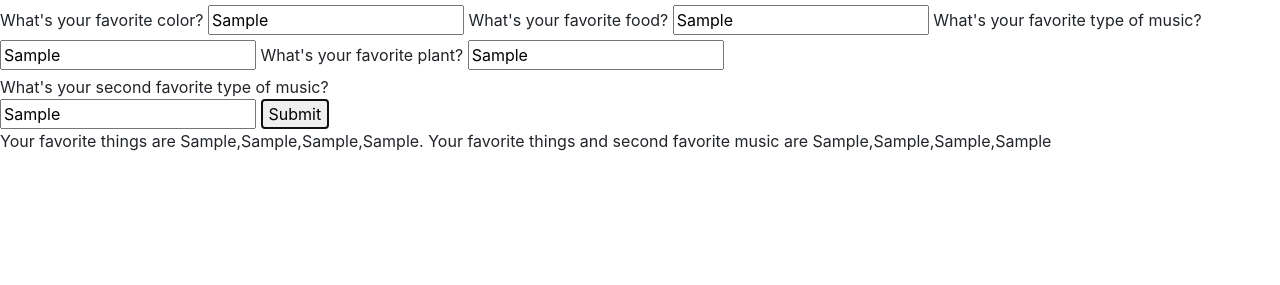
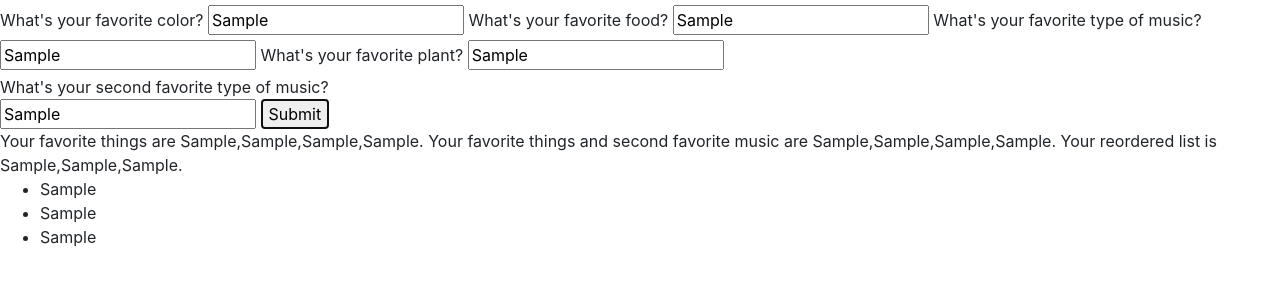
Before and after one commit to elizasohn/fave-things, a plain HTML site: page index.html in a window 1280 px wide. Both pictures are taken after typing "Sample", "Sample", "Sample", "Sample", "Sample" into the empty fields and a click on the button "Submit". Shown: the part 51-336 px from the top of the page. Drawn offline with Linux system fonts and the light colour scheme.

Commit message:
push array objects into new array, display as list items in ul

```diff
--- a/index.html
+++ b/index.html
@@ -25,7 +25,12 @@
         <button type="submit">Submit </button>
 
       <div class="end">
-        Your favorite things are <span class="result"></span>. Your favorite things and second favorite music are <span class="result2"</span>.
+        Your favorite things are <span class="result"></span>. Your favorite things and second favorite music are <span class="result2"></span>. Your reordered list is <span class="result3"></span>.
+          <ul>
+            <li class="li1"></li>
+            <li class="li2"></li>
+            <li class="li3"></li>
+          </ul>
       </div>
 
 
--- a/js/scripts.js
+++ b/js/scripts.js
@@ -8,14 +8,27 @@ $(document).ready(function(){
     var music = $("#musicInput").val();
     var plant = $("#plantInput").val();
     var music2 = $("#musicInput2").val();
+
     var inputArray = [color, food, music, plant];
-    console.log(inputArray)
     var newArray = inputArray.slice()
+
     newArray.splice(2, 1, music2);
-    console.log(newArray)
+    var anotherArray = [];
+    anotherArray.push(inputArray[1]);
+    anotherArray.push(inputArray[0]);
+    anotherArray.push(inputArray[2]);
+
     var output = $(".result").text(inputArray);
     var output2 = $(".result2").text(newArray);
+    var output3 = $(".result3").text(anotherArray);
+    var list1 = $(".li1").text(anotherArray[0]);
+    var list2 = $(".li2").text(anotherArray[1]);
+    var list3 = $(".li3").text(anotherArray[2]);
     $(".end").show();
 
+
+
+    console.log(anotherArray)
   })
+
 })
```
